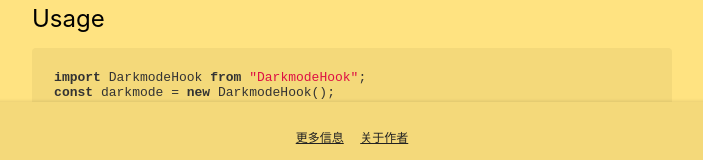
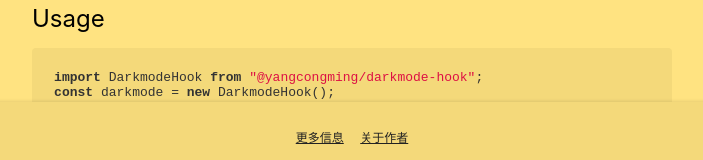
Before and after one commit to random-yang/darkmode-hook, a website with bundled scripts: page dist/index.html in a window 1280 px wide. Shown: the part 630-790 px from the top of the page, without its empty margins (288-991 px from the left). Built offline with nearby package versions, Linux system fonts and the light colour scheme; files whose address does not match are found by name.

Commit message:
[*]: npm publish

```diff
--- a/dist/index.html
+++ b/dist/index.html
@@ -8,7 +8,7 @@
       </code>
     </pre> <h3>Usage</h3> <pre>
       <code>
-  import DarkmodeHook from "DarkmodeHook";
+  import DarkmodeHook from "@yangcongming/darkmode-hook";
   const darkmode = new DarkmodeHook();
   // turn on the darkmode on you site
   darkmode.turnOn();
--- a/package.json
+++ b/package.json
@@ -24,10 +24,10 @@
   },
   "homepage": "https://github.com/OfficialYoungX/darkmode-hook#readme",
   "dependencies": {
-    "highlight.js": "^9.17.1",
-    "parcel-bundler": "^1.12.4"
+    "highlight.js": "^9.17.1"
   },
   "devDependencies": {
-    "parcel-plugin-clean-dist": "0.0.6"
+    "parcel-plugin-clean-dist": "0.0.6",
+    "parcel-bundler": "^1.12.4"
   }
 }
```
